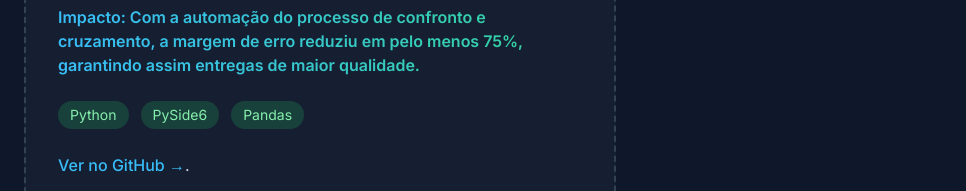
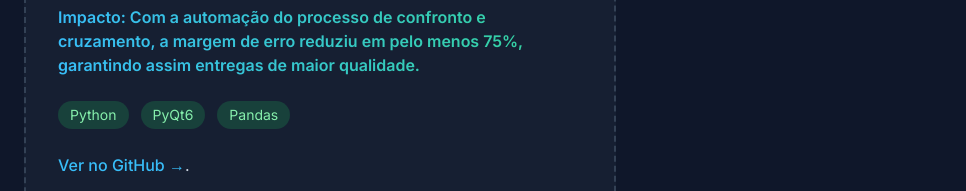
Before and after one commit to Lucas041123/Lucas041123.github.io, a plain HTML site: page index.html in a window 1280 px wide. Shown: the part 1685-1876 px from the top of the page, without its empty margins (0-966 px from the left). Drawn offline with nearby package versions, Linux system fonts and the light colour scheme.

Commit message:
Update index.html

```diff
--- a/index.html
+++ b/index.html
@@ -143,7 +143,7 @@
                         </p>
                         <div class="mt-6 flex flex-wrap gap-3">
                             <span class="bg-green-500/20 text-green-300 py-1 px-3 rounded-full text-sm">Python</span>
-                            <span class="bg-green-500/20 text-green-300 py-1 px-3 rounded-full text-sm">PySide6</span>
+                            <span class="bg-green-500/20 text-green-300 py-1 px-3 rounded-full text-sm">PyQt6</span>
                             <span class="bg-green-500/20 text-green-300 py-1 px-3 rounded-full text-sm">Pandas</span>
                         </div>
                         <a href="https://github.com/LontraSEP1914/DataAnalyzer" target="_blank" class="inline-block mt-6 text-sky-400 hover:text-sky-300 font-medium">
```
